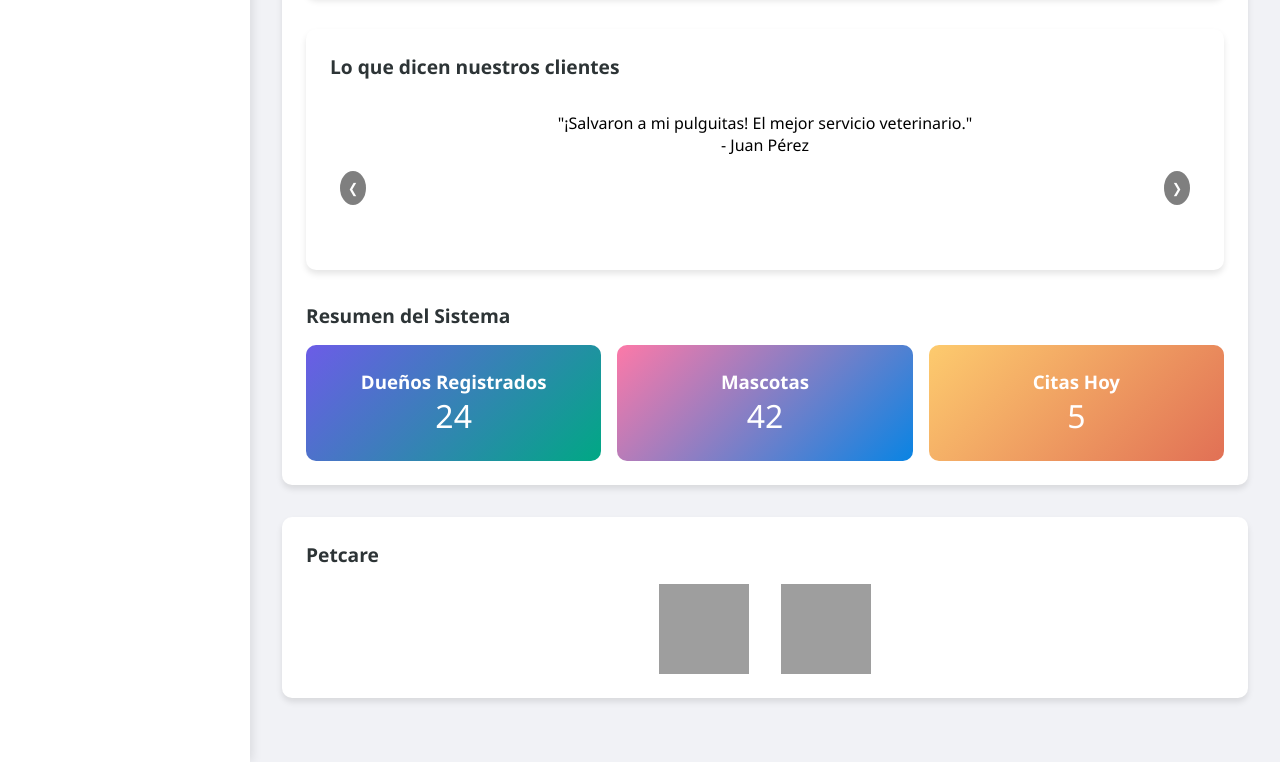
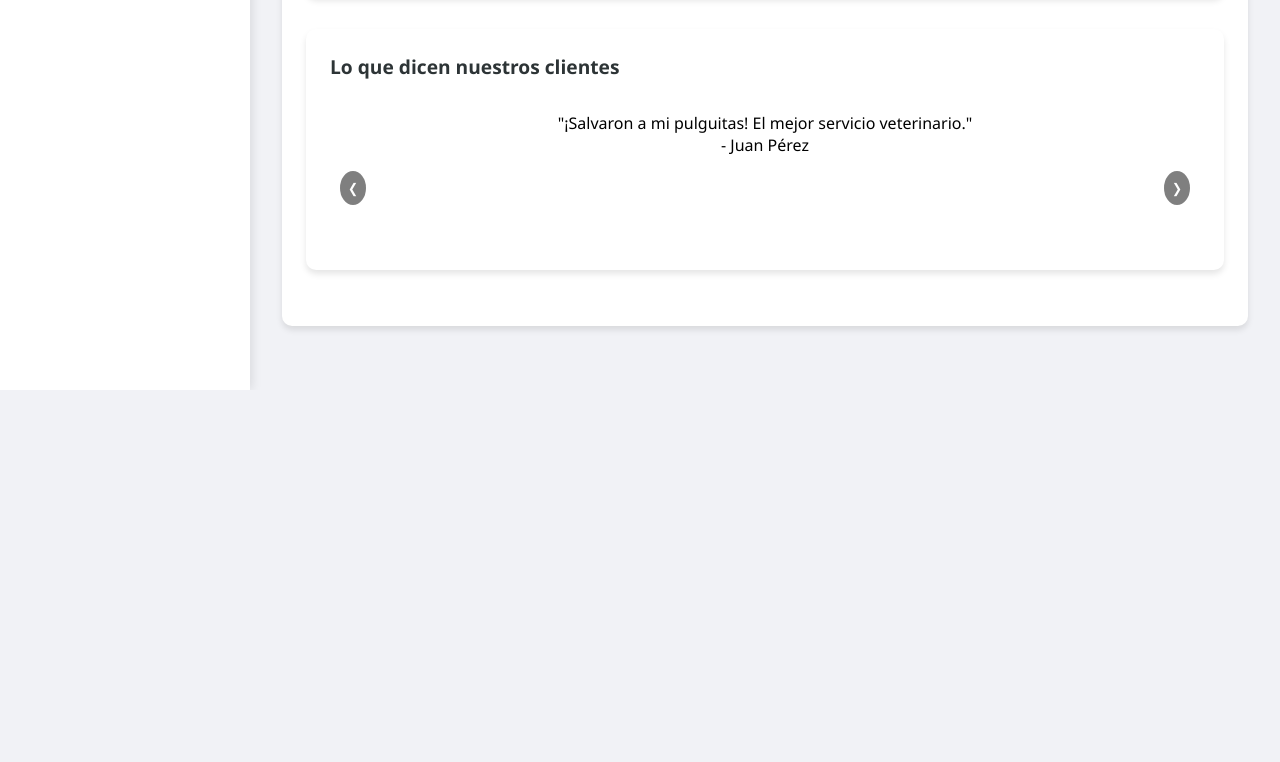
Before and after one commit to a368073/proyecto_vet, a website: page client/index.html in a window 1280 px wide. Shown: the part 666-1428 px from the top of the page. After the commit the page ends 1056 px from the top, so only its background shows below. Drawn offline with Linux system fonts and the light colour scheme; no server answers; grey boxes are pictures that could not be loaded.

Commit message:
Se realizan acabados finales de la página de inicio.

```diff
--- a/client/index.html
+++ b/client/index.html
@@ -106,32 +106,7 @@
     <button class="testimonial-btn next">❯</button>
   </div>
 </div>
-  <h2 class="card-title">Resumen del Sistema</h2>
-  <div style="display: grid; grid-template-columns: repeat(3, 1fr); gap: 1rem;">
-    <div class="card-stats" style="background: linear-gradient(135deg, var(--primary) 0%, #00a884 100%);">
-      <h3>Dueños Registrados</h3>
-      <p style="font-size: 2rem;">24</p>
-    </div>
-    <div class="card-stats" style="background: linear-gradient(135deg, var(--secondary) 0%, #0984e3 100%);">
-      <h3>Mascotas</h3>
-      <p style="font-size: 2rem;">42</p>
-    </div>
-    <div class="card-stats" style="background: linear-gradient(135deg, var(--warning) 0%, #e17055 100%);">
-      <h3>Citas Hoy</h3>
-      <p style="font-size: 2rem;">5</p>
-    </div>
-  </div>
 </div>
-
-      <div class="card">
-        <h2 class="card-title">Petcare</h2>
-        <div style="display: flex; justify-content: center; gap: 2rem;">
-          <img src="https://cdn-icons-png.flaticon.com/512/616/616408.png" alt="Perro" width="90" height="90">
-          <img src="https://cdn-icons-png.flaticon.com/512/616/616430.png" alt="Gato" width="90" height="90">
-        </div>
-        <table class="table">
-        </table>
-      </div>
     </section>
 
     <!-- Sección de Dueños -->
```
